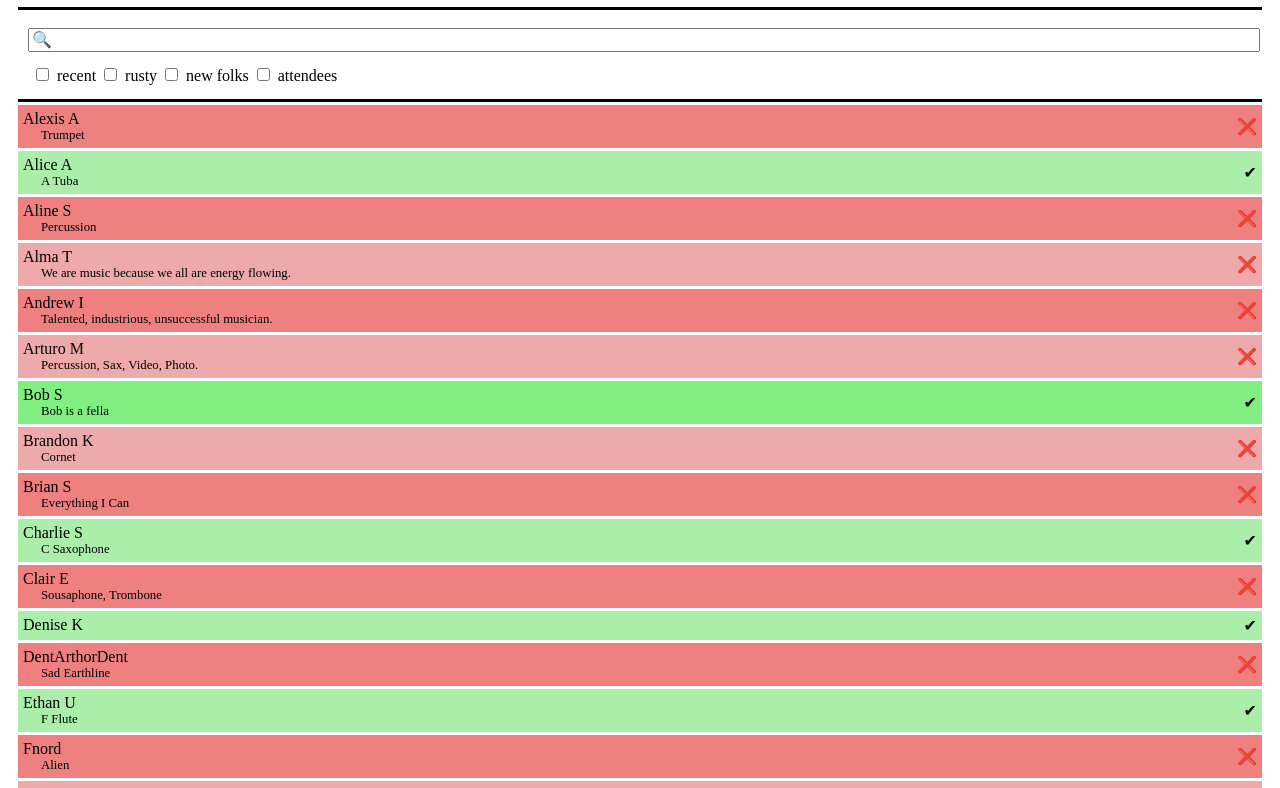
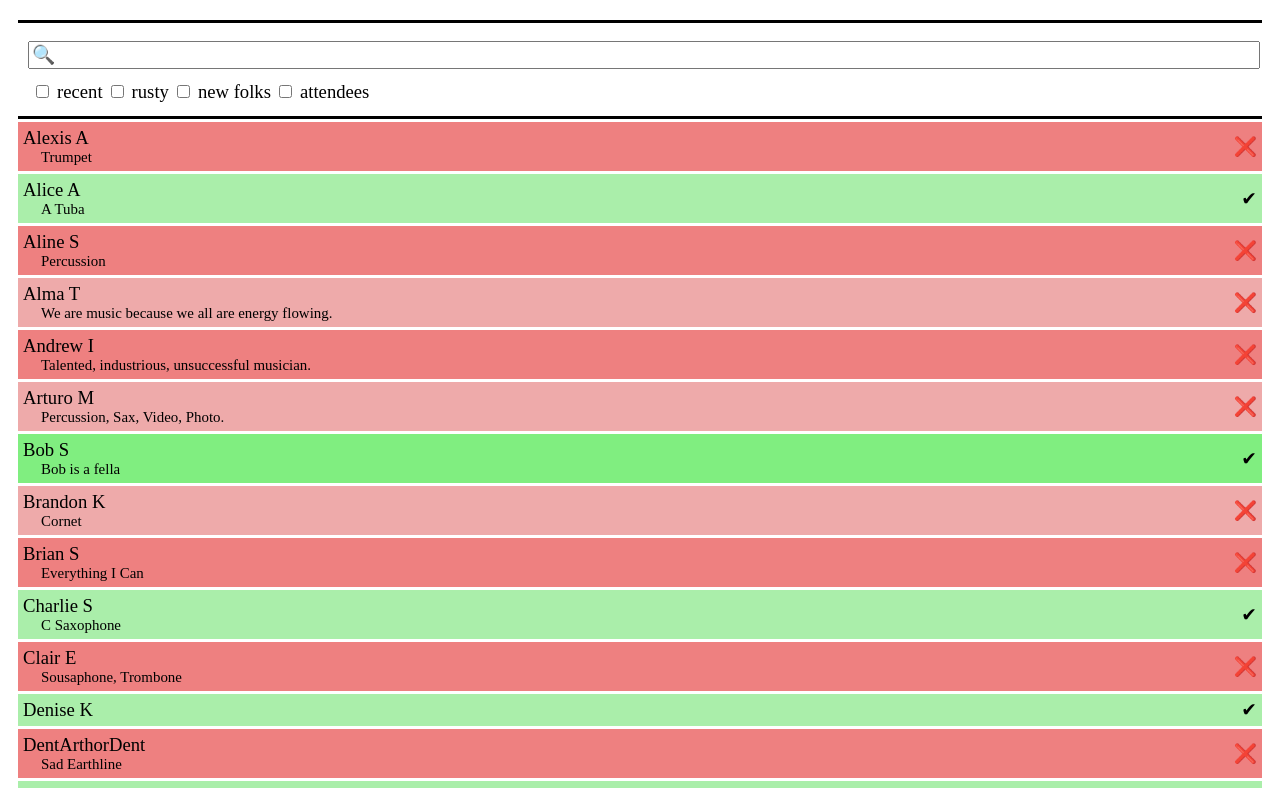
Before and after one commit to OpenAirOrchestra/workshop_attendance, a React app in the folder src/attendance/: page / in a window 1280 px wide. Shown: the part 111-899 px from the top of the page. Built offline with nearby package versions, Linux system fonts and the light colour scheme.

Commit message:
increase font size

```diff
--- a/src/attendance/src/index.css
+++ b/src/attendance/src/index.css
@@ -1,6 +1,6 @@
-/* Make font big enough to disable auto zoom on input fields */
+/* Make font big for our aging eyes */
 body {
-    font-size: 16px;
+    font-size: 14pt;
   }
   input {
     font-size: inherit;
```
